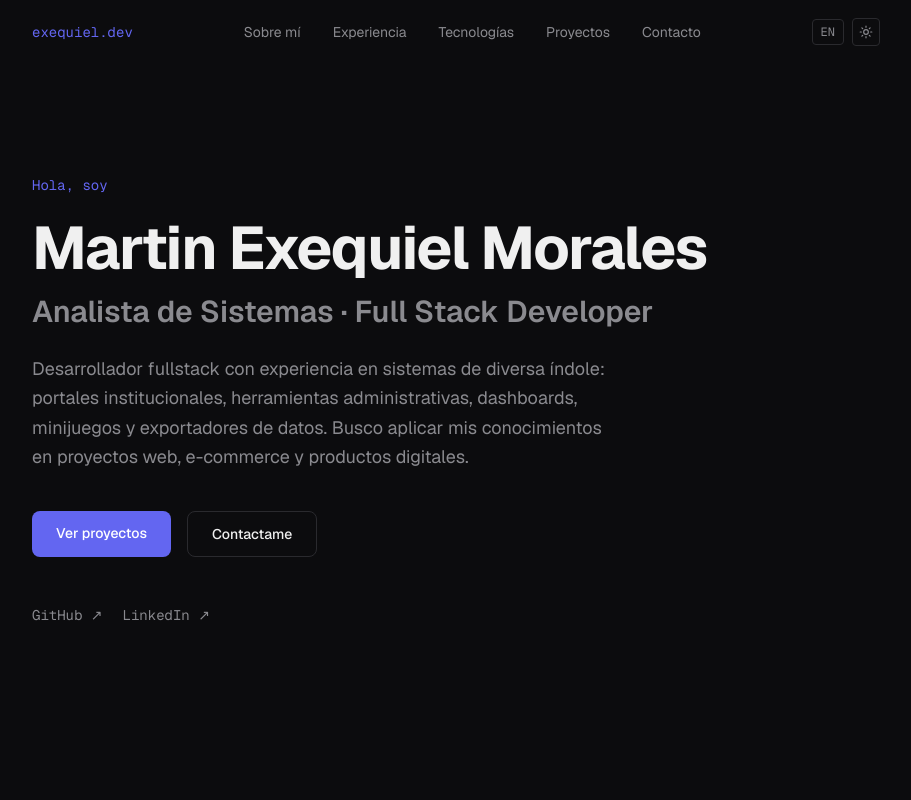
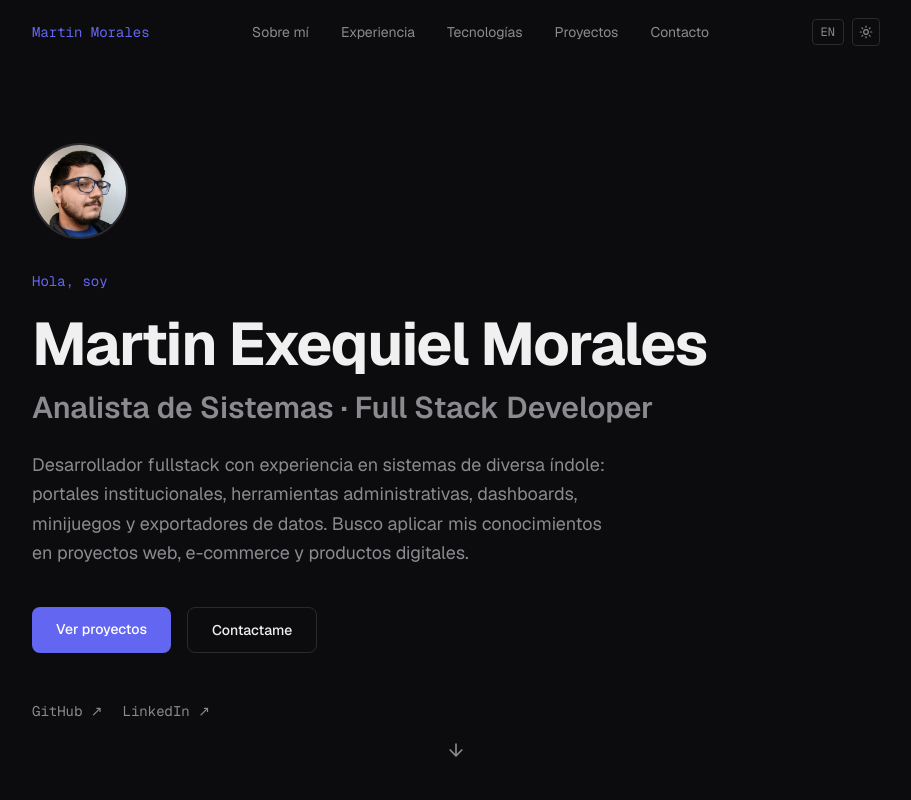
Before and after one commit to Martin-Exequiel-Morales/porfolio, a Next.js app: page / in a window 1280 px wide. Both pictures are taken after a click on the button "ES". Shown: the top 800 px of the page, without its empty margins (184-1095 px from the left). Built offline with nearby package versions, Linux system fonts and the light colour scheme.

Commit message:
mejora de detalles como foto y footer y arreglar descripcion sobre mi

```diff
--- a/src/app/layout.tsx
+++ b/src/app/layout.tsx
@@ -17,6 +17,27 @@ export const metadata: Metadata = {
 	title: "Martin Morales · Full Stack Developer",
 	description:
 		"Portfolio de Martin Exequiel Morales, Analista de Sistemas y Full Stack Developer con experiencia en PHP y ecosistema JS moderno (Next.js, React, TypeScript).",
+	openGraph: {
+		type: "website",
+		title: "Martin Morales · Full Stack Developer",
+		description:
+			"Portfolio de Martin Exequiel Morales, Analista de Sistemas y Full Stack Developer con experiencia en Next.js, React, TypeScript y más.",
+		images: [
+			{
+				url: "/personal_photo.webp",
+				width: 400,
+				height: 400,
+				alt: "Martin Morales",
+			},
+		],
+	},
+	twitter: {
+		card: "summary",
+		title: "Martin Morales · Full Stack Developer",
+		description:
+			"Portfolio de Martin Exequiel Morales, Analista de Sistemas y Full Stack Developer.",
+		images: ["/personal_photo.webp"],
+	},
 };
 
 export default function RootLayout({
--- a/src/components/Footer.tsx
+++ b/src/components/Footer.tsx
@@ -2,14 +2,43 @@
 
 import { useLang } from "@/contexts/LanguageContext";
 import { translations } from "@/locales";
+import { personal } from "@/data/personal";
 
 export function Footer() {
 	const { lang } = useLang();
 	const t = translations[lang];
 
 	return (
-		<footer className="text-center py-8 text-muted text-xs font-mono border-t border-border">
-			{t.footer} · {new Date().getFullYear()}
+		<footer className="border-t border-border mt-8">
+			<div className="max-w-4xl mx-auto px-6 py-8 flex flex-col sm:flex-row items-center justify-between gap-4">
+				<p className="text-muted text-xs font-mono">
+					{t.footer} · {new Date().getFullYear()}
+				</p>
+				<div className="flex gap-5">
+					<a
+						href={personal.github}
+						target="_blank"
+						rel="noopener noreferrer"
+						className="text-muted hover:text-accent transition-colors text-xs font-mono"
+					>
+						GitHub ↗
+					</a>
+					<a
+						href={personal.linkedin}
+						target="_blank"
+						rel="noopener noreferrer"
+						className="text-muted hover:text-accent transition-colors text-xs font-mono"
+					>
+						LinkedIn ↗
+					</a>
+					<a
+						href={`mailto:${personal.email}`}
+						className="text-muted hover:text-accent transition-colors text-xs font-mono"
+					>
+						Email ↗
+					</a>
+				</div>
+			</div>
 		</footer>
 	);
 }
--- a/src/components/NavBar.tsx
+++ b/src/components/NavBar.tsx
@@ -78,7 +78,7 @@ export function NavBar() {
 					href="#inicio"
 					className="font-mono text-sm text-accent hover:text-accent-hover transition-colors"
 				>
-					{personal.name.split(" ")[1].toLowerCase()}.dev
+					Martin Morales
 				</a>
 
 				{/* Desktop links */}
--- a/src/components/sections/Hero.tsx
+++ b/src/components/sections/Hero.tsx
@@ -1,5 +1,6 @@
 "use client";
 
+import Image from "next/image";
 import { motion } from "motion/react";
 import { useLang } from "@/contexts/LanguageContext";
 import { translations } from "@/locales";
@@ -12,8 +13,25 @@ export function Hero() {
 	return (
 		<section
 			id="inicio"
-			className="min-h-screen flex flex-col justify-center px-6 max-w-4xl mx-auto w-full"
+			className="relative min-h-screen flex flex-col justify-center pt-16 px-6 max-w-4xl mx-auto w-full"
 		>
+			{/* Avatar */}
+			<motion.div
+				className="mb-8"
+				initial={{ opacity: 0, scale: 0.85 }}
+				animate={{ opacity: 1, scale: 1 }}
+				transition={{ duration: 0.5 }}
+			>
+				<Image
+					src="/personal_photo.webp"
+					alt="Martin Morales"
+					width={96}
+					height={96}
+					className="rounded-full border-2 border-border object-cover w-24 h-24"
+					priority
+				/>
+			</motion.div>
+
 			<motion.p
 				className="text-accent font-mono text-sm mb-4"
 				initial={{ opacity: 0, y: 10 }}
@@ -93,6 +111,35 @@ export function Hero() {
 					LinkedIn ↗
 				</a>
 			</motion.div>
+
+			{/* Scroll indicator */}
+			<motion.a
+				href="#sobre-mi"
+				className="absolute bottom-10 left-1/2 -translate-x-1/2 text-muted hover:text-foreground transition-colors"
+				initial={{ opacity: 0, y: -6 }}
+				animate={{ opacity: 1, y: 0 }}
+				transition={{
+					duration: 0.4,
+					delay: 0.8,
+					repeat: Infinity,
+					repeatType: "reverse",
+					repeatDelay: 0.6,
+				}}
+				aria-label="Scroll down"
+			>
+				<svg
+					width="20"
+					height="20"
+					viewBox="0 0 24 24"
+					fill="none"
+					stroke="currentColor"
+					strokeWidth="2"
+					strokeLinecap="round"
+					strokeLinejoin="round"
+				>
+					<path d="M12 5v14M5 12l7 7 7-7" />
+				</svg>
+			</motion.a>
 		</section>
 	);
 }
--- a/src/locales/en.ts
+++ b/src/locales/en.ts
@@ -15,7 +15,7 @@ export const en: Translations = {
 	},
 	about: {
 		title: "About me",
-		p1: "I'm a Full Stack Developer based in Misiones, Argentina. Since late 2021, I've been working at the Chamber of Representatives of the Province of Misiones, developing a wide range of systems: access portals, administrative tools, graphical interfaces, mini-games, specialized calculators, and data export/migration tools.",
+		p1: "I'm a Full Stack Developer based in Misiones, Argentina. Since late 2021, I've been working at the Chamber of Representatives of the Province of Misiones, developing a wide range of systems: access portals, administrative tools, data calculation tools with graphical visualization, mini-games, and data export/migration tools.",
 		p2: "Throughout my career, I've adapted my stack to each project's requirements. I started with PHP, JavaScript, and Python, and in 2025 I proposed and led the adoption of the modern JS ecosystem —Next.js, TypeScript, Prisma— as the standard for new developments.",
 		p3: "I'm motivated by building software that people actually use and that solves real problems. Working with users of varying technical levels taught me to prioritize usability and robustness over unnecessary complexity.",
 		p4: "I'm currently looking to expand beyond the public sector: web applications, online stores, SaaS, or any challenge where I can add value with well-written code.",
--- a/src/locales/es.ts
+++ b/src/locales/es.ts
@@ -15,7 +15,7 @@ export const es: Translations = {
 	},
 	about: {
 		title: "Sobre mí",
-		p1: "Soy un desarrollador fullstack con base en Misiones, Argentina. Desde finales de 2021 trabajo en la Cámara de Representantes de la Provincia de Misiones, donde desarrollé sistemas de diversa naturaleza: portales de acceso, herramientas administrativas, interfaces gráficas, minijuegos, calculadoras especializadas y exportadores de datos entre sistemas.",
+		p1: "Soy un desarrollador fullstack con base en Misiones, Argentina. Desde finales de 2021 trabajo en la Cámara de Representantes de la Provincia de Misiones, donde desarrollé sistemas de diversa naturaleza: portales de acceso, herramientas administrativas, cálculos sobre datos con visualización gráfica, minijuegos y exportadores de datos entre sistemas.",
 		p2: "A lo largo de mi carrera adapté mi stack a las necesidades de cada proyecto. Comencé con PHP, JavaScript y Python, y en 2025 propuse e implementé el ecosistema JS moderno —Next.js, TypeScript, Prisma— como estándar para los nuevos desarrollos del área.",
 		p3: "Me motiva crear software que las personas realmente usen y que resuelva problemas concretos. Trabajar con usuarios de distintos niveles técnicos me enseñó a priorizar la usabilidad y la robustez sobre la complejidad innecesaria.",
 		p4: "Actualmente busco expandirme hacia proyectos fuera del sector público: aplicaciones web, tiendas online, SaaS, o cualquier desafío donde pueda aportar valor con código bien escrito.",
```
Also changed, not shown: public/personal_photo.webp (added).
